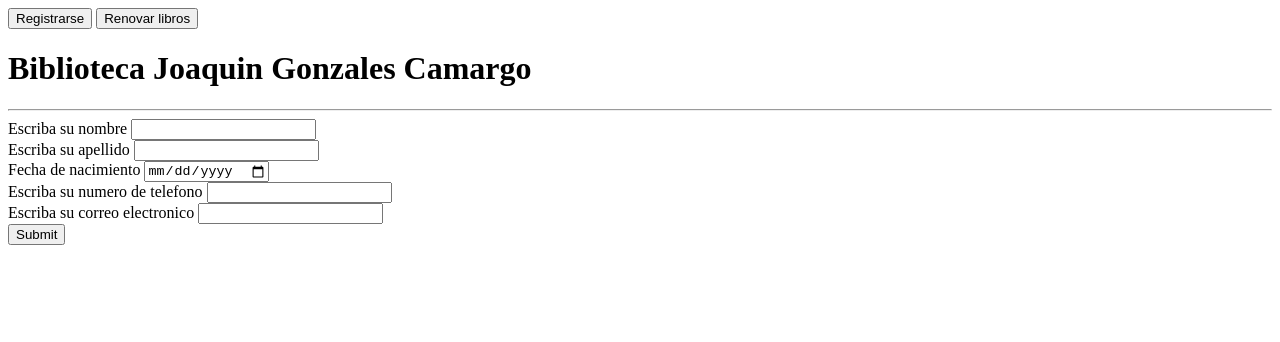
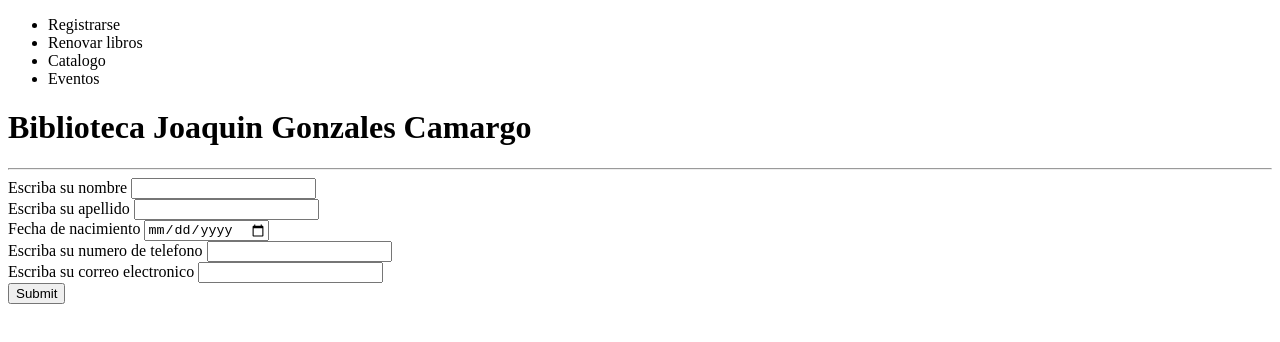
Before and after one commit to ds-fernando/library, a plain HTML site: page index.html in a window 1280 px wide. Drawn offline with Linux system fonts and the light colour scheme.

Commit message:
creo barra navegacion basica y carpeta de estilos

```diff
--- a/index.html
+++ b/index.html
@@ -7,12 +7,17 @@
     <meta name="viewport" content="width=device-width, initial-scale=1.0">
     <meta name = "robots" content="index,follow">
     <title>Biblioteca Sogamoso</title>
+    <link rel="stylesheet" href="./css/styles.css">
 </head>
 <body>
     <header>
-        <nav>
-            <button>Registrarse</button>
-            <button>Renovar libros</button>
+        <nav class="main_nav">
+            <ul>
+                <li class="main_nav__item"><a href=""></a>Registrarse</li>
+                <li class="main_nav__item"><a href=""></a>Renovar libros</li>
+                <li class="main_nav__item"><a href=""></a>Catalogo</li>
+                <li class="main_nav__item"><a href=""></a>Eventos</li>
+            </ul>
         </nav>
     </header>
 
@@ -53,6 +58,7 @@
     </main>
 
     <footer>
+
     </footer>
 </body>
 </html>
```
Also changed, not shown: css/styles.css (added).
